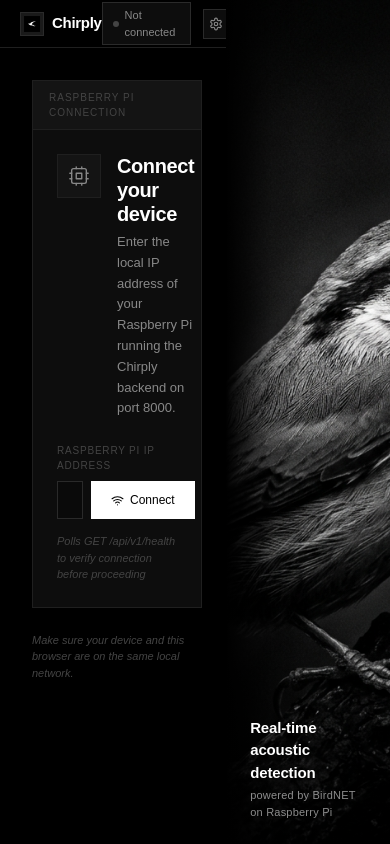
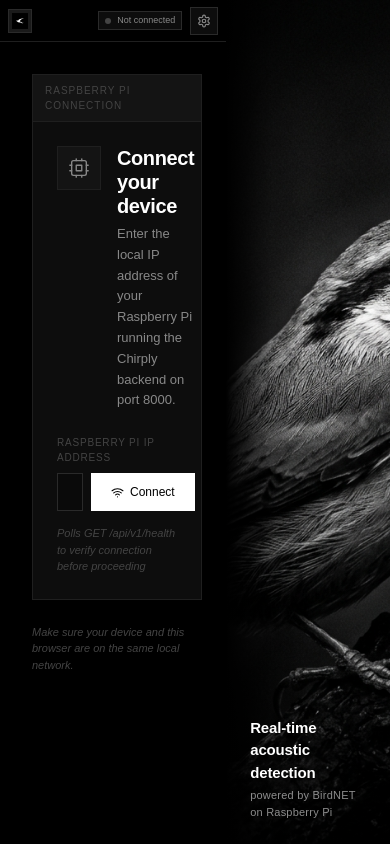
Before and after one commit to poornaprajays/chirply-ai, a React (Vite) app in the folder frontend/: page / in a window 390 px wide. Built offline with nearby package versions, Linux system fonts and the light colour scheme; a web font is replaced by a local one.

Commit message:
feat: add mobile responsive styles for global navbar and UI components

```diff
--- a/frontend/src/index.css
+++ b/frontend/src/index.css
@@ -329,3 +329,60 @@ body {
 .animate-fade-up {
   animation: fade-up 300ms ease forwards;
 }
+
+/* ============================================================
+   MOBILE RESPONSIVE — Global elements
+   ============================================================ */
+@media (max-width: 768px) {
+  html, body, #root {
+    overflow: auto;            /* allow scroll on mobile */
+  }
+
+  .navbar {
+    padding: 0 var(--space-3);
+    height: 44px;
+  }
+
+  .nav-wordmark {
+    font-size: 13px;
+  }
+
+  .status-pill {
+    font-size: 10px;
+    padding: 3px 8px;
+    max-width: 180px;
+    overflow: hidden;
+    text-overflow: ellipsis;
+    white-space: nowrap;
+  }
+
+  .nav-icon-btn {
+    width: 28px;
+    height: 28px;
+  }
+
+  .bento-card-header {
+    padding: 8px var(--space-3);
+  }
+}
+
+@media (max-width: 480px) {
+  .navbar {
+    padding: 0 var(--space-2);
+    height: 42px;
+  }
+
+  .nav-wordmark {
+    display: none;                /* hide wordmark on very small screens */
+  }
+
+  .status-pill {
+    font-size: 9px;
+    padding: 2px 6px;
+    max-width: 150px;
+  }
+
+  .nav-right {
+    gap: var(--space-2);
+  }
+}
```
